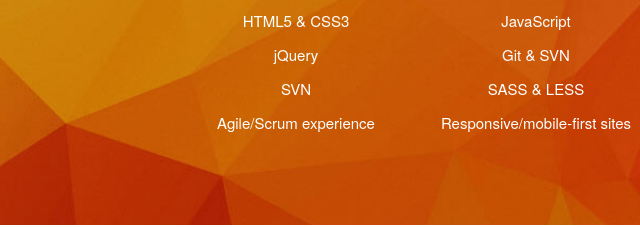
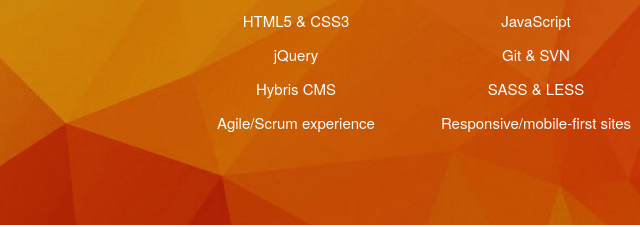
Before and after one commit to pietraszekl/pietraszekl.github.io, a plain HTML site: page index.html in a window 1280 px wide. Shown: the part 932-1159 px from the top of the page, 224-864 px from the left. Drawn offline with Linux system fonts and the light colour scheme.

Commit message:
updating skills

```diff
--- a/index.html
+++ b/index.html
@@ -84,7 +84,7 @@
                         <li class="skills-list-item">JavaScript</li>
                         <li class="skills-list-item">jQuery</li>
                         <li class="skills-list-item">Git & SVN</li>
-                        <li class="skills-list-item">SVN</li>
+                        <li class="skills-list-item">Hybris CMS</li>
                         <li class="skills-list-item">SASS & LESS</li>
                         <li class="skills-list-item">Agile/Scrum experience</li>
                         <li class="skills-list-item">Responsive/mobile-first sites</li>
```
